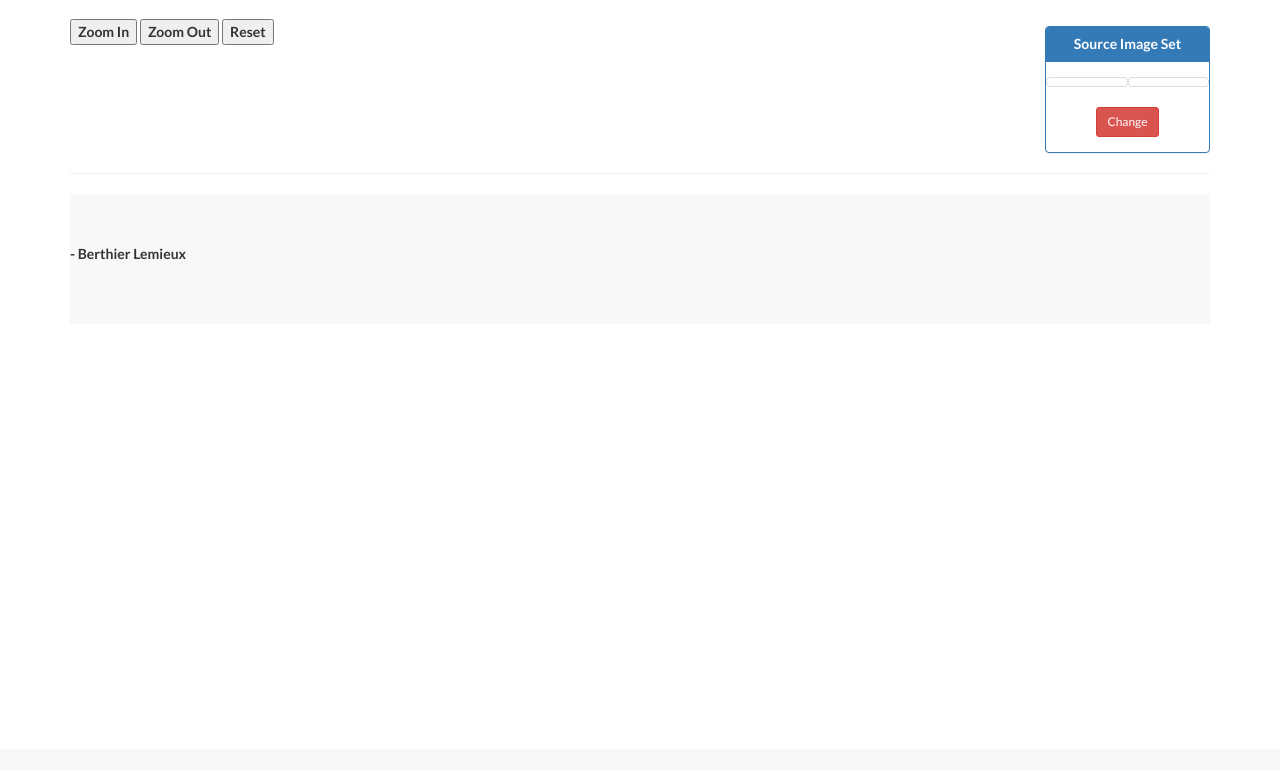
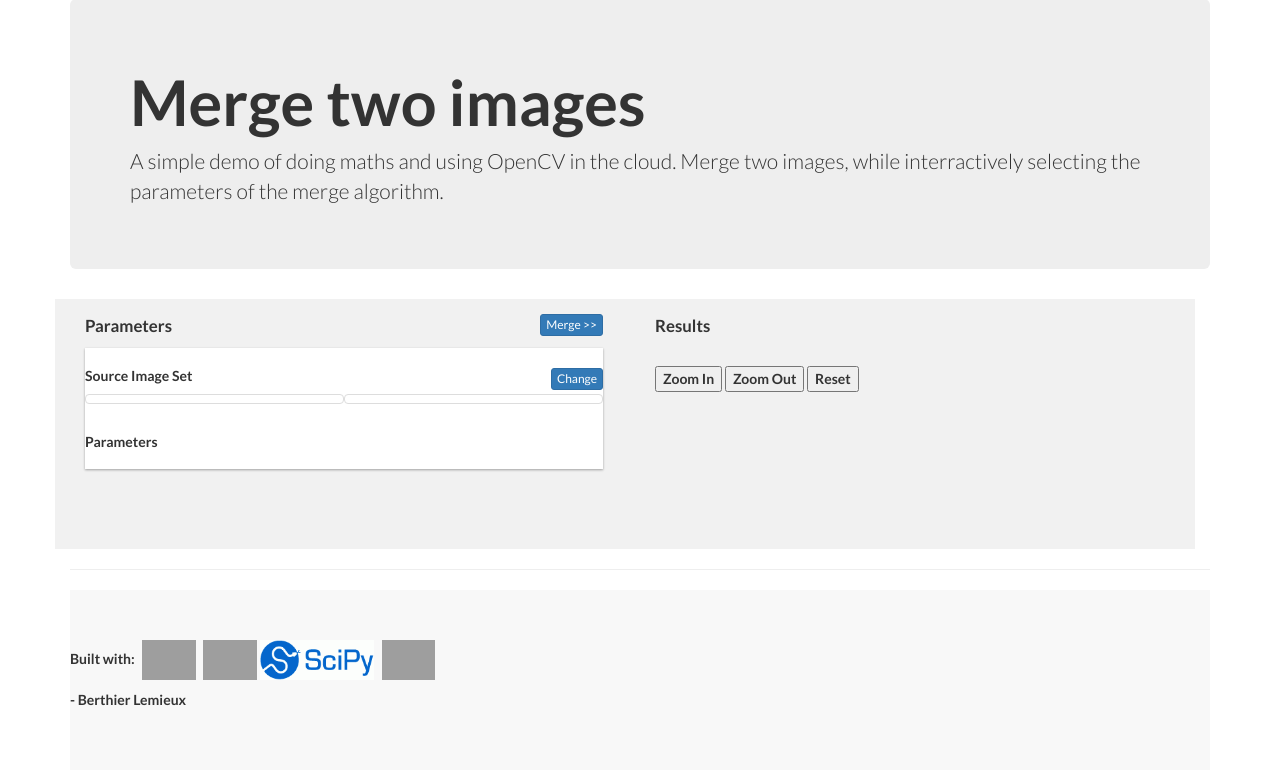
Before and after one commit to blelem/HireMeOrGiveMeABeer, a Django app: template app/templates/app/featurematch.html in a window 1280 px wide. Shown: the part 51-821 px from the top of the page. Before the commit the page ends 311 px from the top, so only its background shows below. Run offline with Django 3.2, Linux system fonts and the light colour scheme; the template is opened without the code that fills it, so the values that code supplies are empty; some libraries are stand-ins or nearby versions; grey boxes are pictures that could not be loaded.

Commit message:
Major layout change for featureMatch. TODO: Image set selection is currently broken.

```diff
--- a/DjangoWebProject/urls.py
+++ b/DjangoWebProject/urls.py
@@ -22,6 +22,7 @@ urlpatterns = patterns('',
     url(r'^portfolio', 'app.views.portfolio', name='portfolio'),
     url(r'^imageSelection', 'app.views.imageSelection'),
     url(r'^imageUpload', 'app.views.imageUpload'),
+    url(r'^setSessionProperties$', 'app.views.setSessionProperties'),
     url(r'^login/$',
         'django.contrib.auth.views.login',
         {
--- a/app/static/app/content/site.css
+++ b/app/static/app/content/site.css
@@ -77,5 +77,50 @@ input[type="checkbox"].input-validation-error {
     outline: none;
     background: white;
     cursor: inherit;
-    display: block;*/
+    display: block;
 }
+
+.work-area-container {
+    background-color:#f1f1f1;
+    width:100%;
+    height:auto;
+    min-height:250px;
+}
+.parameter-area-container, .result-area-container {
+    float:left;
+    height:100%;
+}
+
+.parameter-area {
+     padding:15px;
+     padding-right:7px;
+}
+
+.result-area {
+     padding:15px;
+     padding-right:7px;
+}
+
+.parameter-area-row-parameters {
+    padding-left:7px;
+    padding-right:7px;
+}
+
+.parameter-area-row-sourceimages {
+    padding-left:15px;
+    padding-right:15px;
+}
+
+.parameter-box {
+    background-color: #ffffff;
+    box-shadow: 0 1px 3px rgba(0,0,0,0.12), 0 1px 2px rgba(0,0,0,0.24);
+}
+.containerHeaderText{
+    width:auto;
+    float:left;
+    font-size:larger;
+}
+
+.spacer{
+    padding-top:10px;
+}
--- a/app/templates/app/featurematch.html
+++ b/app/templates/app/featurematch.html
@@ -5,38 +5,36 @@
 {% endblock %}
 {% block content %}
 
-<br />
+<div class="jumbotron">
+    <h1>Merge two images</h1>
+    <p>
+        A simple demo of doing maths and using OpenCV in the cloud. Merge two images, while interractively selecting the parameters of the merge algorithm.
+    </p>
+</div>
 
-<div class="row" >
-   <div class="col-xs-12 col-md-10 " id="MergedImage">
-      <div class="buttons">
-        <button class="zoom-in">Zoom In</button>
-        <button class="zoom-out">Zoom Out</button>
-        <button class="reset">Reset</button>
-      </div>
-      <div class="parent">
-         <div class="panzoom">
-             <img id="panzoom-img" data-bind="attr: { src: mergedImageUrl() }" style="width:100%; "/>
-             <div id="panzoom-img-spinner" style="position:absolute; left: 50%;top: 50%; transform: translate(-50%, -50%); display:none">
-                  <i class="fa fa-circle-o-notch fa-spin fa-5x" ></i>
+<div class="work-area-container row">
+    <div class="parameter-area-container col-xs-6">
+        <div class="parameter-area">
+            <div style="overflow:auto;">
+                <div class="containerHeaderText">Parameters</div>
+                <div class="text-center">
+                    <button style="float:right" class="btn btn-primary btn-xs" type="button" onclick="DoMerge()" data-bind="visible: showMergeButton">
+                        Merge >>
+                    </button>
                 </div>
             </div>
-	   </div>
-   </div>
-   <div class="col-xs-12 col-md-2 controlPanel">
-	   <div class="text-center">
 
-		<button class="btn btn-danger btn-md" type="button" onclick="DoMerge()" data-bind="visible: showMergeButton">
-				 Merge images !
+            <div class="spacer"></div>
+            <div class="parameter-box">
+                <div class="spacer"></div>
+                <h5>
+                    Source Image Set
+                    <button id="changeImageSet" style="float:right" class="btn btn-primary btn-xs" type="button">
+                        Change
                     </button>
-	    </div>
-	   <br />
-      <div class="panel panel-primary controlPanelItem">
-         <div class="panel-heading text-center">
-            Source Image Set
-         </div>
-         <div class="panel-body">
-            <div class="row">
+                </h5>
+
+                <div class="row parameter-area-row-sourceimages">
                     <a href="#" class="thumbnail col-xs-6 col-md-6">
                         <img data-bind="attr: { src: selectedInputImages().image_1 }">
                     </a>
@@ -44,51 +42,52 @@
                         <img data-bind="attr: { src: selectedInputImages().image_2 }">
                     </a>
                 </div>
-            <div class="text-center">
-               <button class="btn btn-danger btn-sm" type="button" data-toggle="modal" data-target="#imageSelectionModal">
-               Change
-               </button>
+
+                <h5>Parameters</h5>
+                <div class="row parameter-area-row-parameters">
+                    {% for panel in control_panels %}
+                    {%if panel.panelId %}
+                    <div class="col-xs-12 col-sm-4" id="{{panel.panelId}}"></div>
+                    {% endif %}
+                    {% endfor %}
+                </div>
+                <div class="spacer"></div>
             </div>
         </div>
     </div>
 
-     {% for panel in control_panels %}
-        {%if panel.panelId %}
-             <div id="{{panel.panelId}}"></div>
-        {% endif %}
-     {% endfor %}
+    <div class="result-area-container col-xs-6">
+        <div class="result-area">
+            <div class="containerHeaderText" style="display:block">Results</div>
 
+            <div id="MergedImage" style="padding-top:32px">
+                <div class="parent">
+                    <div class="panzoom">
+                        <img id="panzoom-img" data-bind="attr: { src: mergedImageUrl() }" style="width:100%; " />
+                        <div id="panzoom-img-spinner" style="position:absolute; left: 50%;top: 50%; transform: translate(-50%, -50%); display:none">
+                            <i class="fa fa-circle-o-notch fa-spin fa-5x"></i>
                         </div>
                     </div>
-
-
-<div class="modal fade" id="imageSelectionModal" tabindex="-1" role="dialog" aria-labelledby="imageSelectionModalLabel" aria-hidden="true">
-   <div class="modal-dialog modal-lg">
-      <div class="modal-content">
-         <div class="modal-header">
-            <button type="button" class="close" data-dismiss="modal" aria-label="Close"><span aria-hidden="true">&times;</span></button>
-            <h4 class="modal-title" id="myModalLabel">Select image set</h4>
                 </div>
-         <div class="modal-body">
-            <div class="row">
-               <div data-bind="foreach: availableInputImages">
-                  <div class="col-xs-6 col-md-3" data-bind="click: $parent.selectInputImages" >
-                     <a href="#" class="thumbnail">
-                     <img data-bind="attr: { src: image_1 }">
-                     <br>
-                     <img data-bind="attr: { src: image_2 }">
-                     </a>
+                <div class="buttons">
+                    <button class="zoom-in">Zoom In</button>
+                    <button class="zoom-out">Zoom Out</button>
+                    <button class="reset">Reset</button>
                 </div>
             </div>
         </div>
     </div>
-		 <div class="modal-footer">
-			<button type="button" class="btn btn-default" data-dismiss="modal">OK</button>
 </div>
-      </div>
-   </div>
-</div>
+{% endblock %}
 
+{% block footer %}
+<p>
+    Built with:
+    <img class="thumbnail-icons" src="{% static 'app/img/openCV.png' %}" />
+    <img class="thumbnail-icons" src="{% static 'app/img/django.png' %}" />
+    <img class="thumbnail-icons" style="padding-left:0px;" src="{% static 'app/img/scipy_logo.png' %}" />
+    <img class="thumbnail-icons" src="{% static 'app/img/python.jpg' %}" />
+</p>
 {% endblock %}
 
 {% block scripts %}
@@ -104,8 +103,9 @@
             $zoomRange: $(".zoom-range"),
             $reset: $(".reset")
           });
-	$(".zoom-in").click( function() {$('.panzoom').panzoom("enable");});
+	$('.zoom-in').click( function() {$('.panzoom').panzoom("enable");});
 	$('.panzoom').panzoom("disable");
+    $('#changeImageSet').click(function(){window.location = "./imageSelection"; });
 
 	function DoMerge() {
 		var jsonData = { inputImagesSelected : viewModel.selectedInputImages().pk };
@@ -131,7 +131,7 @@
 		var self = this;
         self.panelsVM = [];
 		self.jsonData = [];
-        self.showMergeButton = ko.observable(false);
+        self.showMergeButton = ko.observable(true);
 
 	    self.selectInputImages = function(inputImages) {
              self.selectedInputImages(inputImages);
--- a/app/templates/app/layout.html
+++ b/app/templates/app/layout.html
@@ -47,6 +47,7 @@
 {% block content %}{% endblock %}
         <hr/>
         <footer>
+            {% block footer %}{% endblock %}
             <p>{{ year }} - Berthier Lemieux</p>
         </footer>
     </div>
```
Also changed, not shown: app/models.py (+0 -20 lines), app/templates/app/ImageSelection.html (+19 -3 lines), app/views.py (+17 -5 lines), 1 other file. Lines whose indentation alone changed are shown as unchanged.
